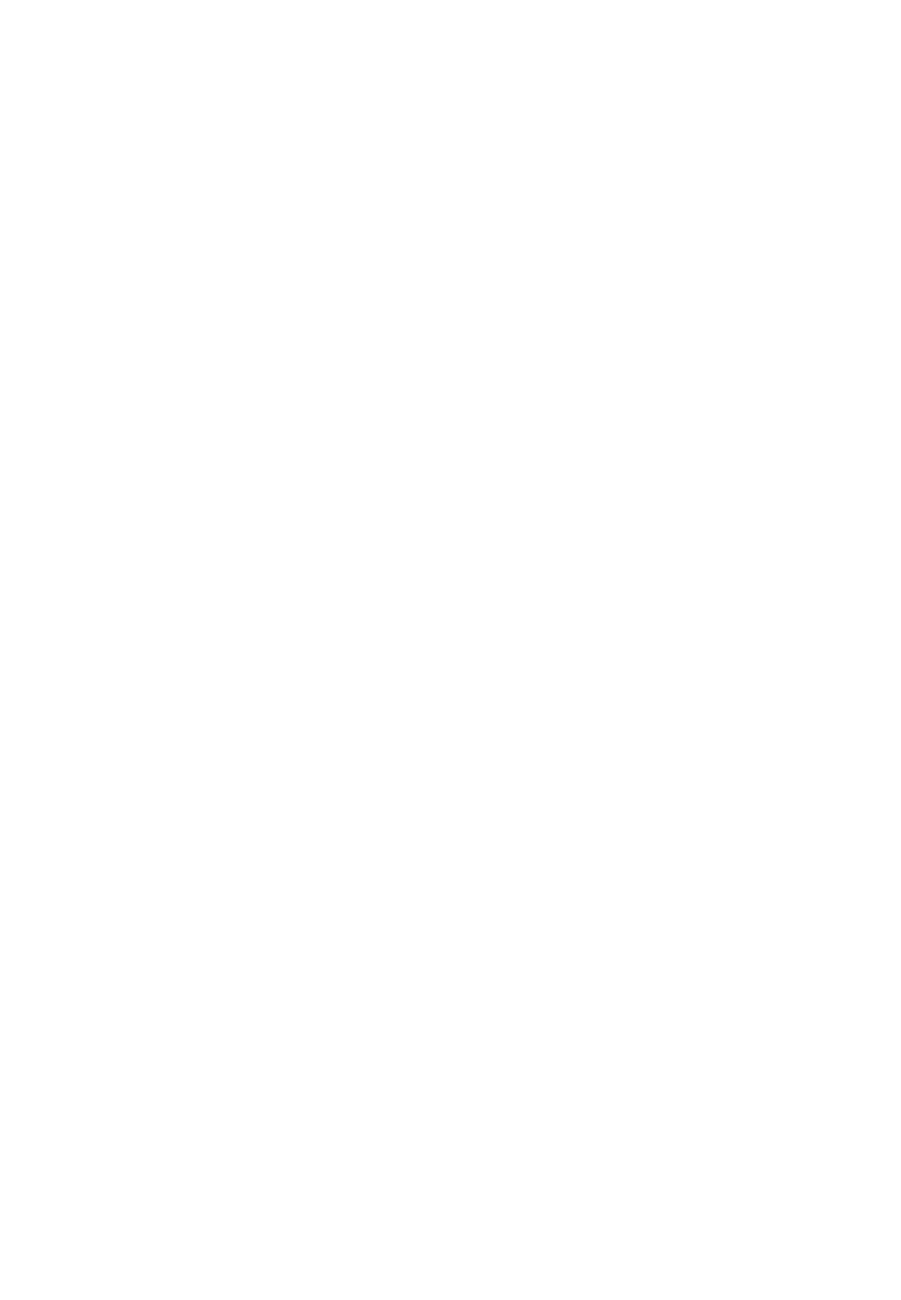
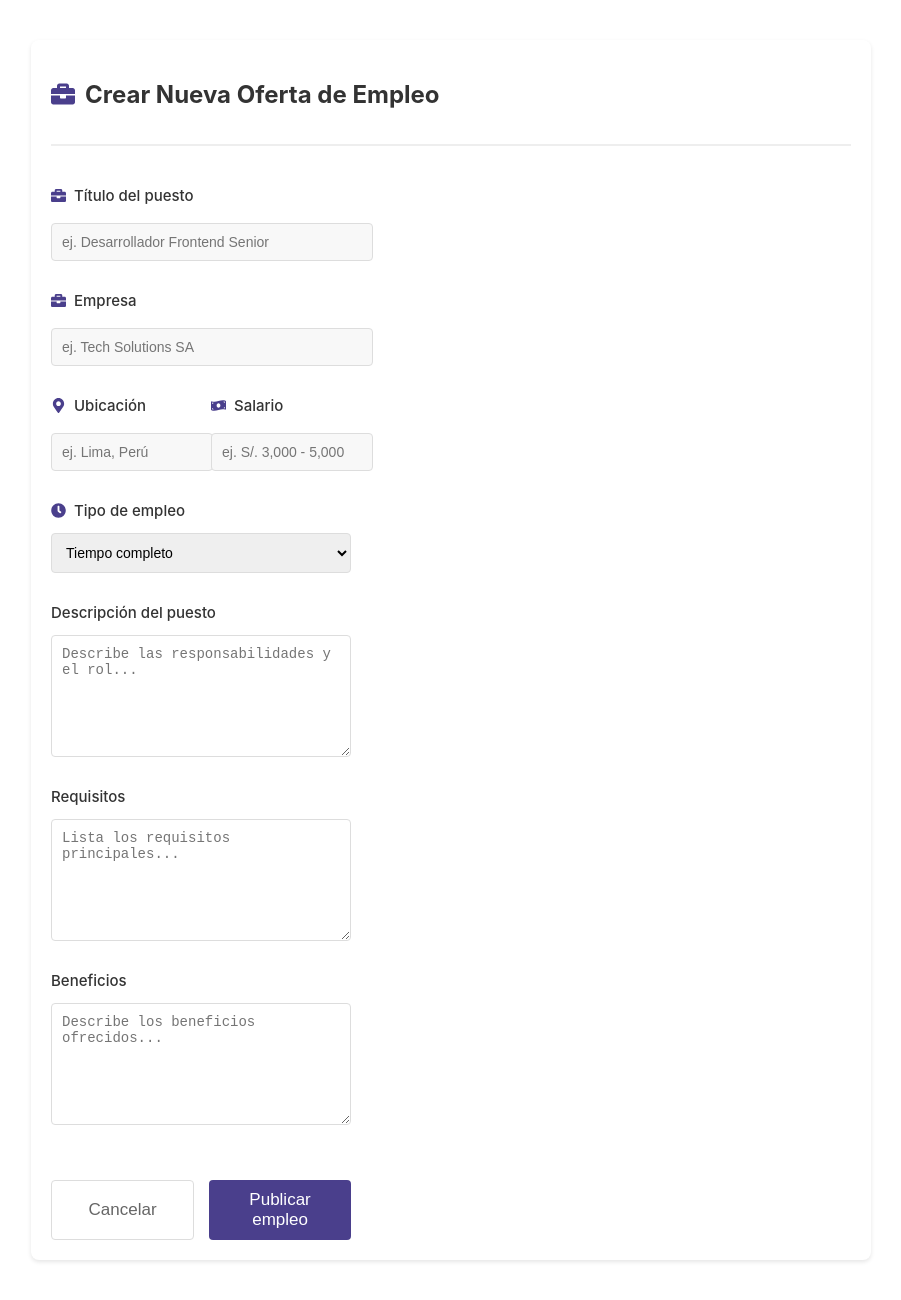
Before and after one commit to TitanFest/GestionEmpleos, a React (Create React App) app: page /CreateJob in a window 1280 px wide. Before the commit this address had no page. Shown: the whole page, without its empty margins (189-1090 px from the left). Before the commit the page ends 800 px from the top, so only its background shows below. Built offline with nearby package versions, Linux system fonts and the light colour scheme.

Commit message:
Creacion de empleo

```diff
--- a/src/App.jsx
+++ b/src/App.jsx
@@ -6,6 +6,9 @@ import Dashboard from './pages/dashboard';  // Ruta protegida
 import ProtectedRoute from './components/ProtectedRoute';
 import Home from './pages/Home';
 import Registro from './components/registro';
+import CreateJob from './components/CreateJob';
+
+
 
 function App() {
   return (
@@ -14,6 +17,7 @@ function App() {
       <Routes>
         <Route path="/" element={<Login />} />
         <Route path="/Home" element={<Home />} />
+        <Route path="/CreateJob" element={<CreateJob />} />
         <Route path="/registro" element={<Registro />} />
         <Route path="/dashboard" element={
             <ProtectedRoute>
--- /dev/null
+++ b/src/components/CreateJob.jsx
@@ -0,0 +1,161 @@
+import React, { useState } from 'react';
+import '../styles/CreateJob.css';
+import { FaBriefcase, FaMapMarkerAlt, FaMoneyBillWave, FaClock } from 'react-icons/fa';
+
+const CreateJob = () => {
+  const [jobData, setJobData] = useState({
+    title: '',
+    company: '',
+    location: '',
+    salary: '',
+    type: 'Tiempo completo',
+    description: '',
+    requirements: '',
+    benefits: ''
+  });
+
+  const handleChange = (e) => {
+    const { name, value } = e.target;
+    setJobData(prevState => ({
+      ...prevState,
+      [name]: value
+    }));
+  };
+
+  const handleSubmit = (e) => {
+    e.preventDefault();
+    // Aquí irá la lógica para enviar los datos al backend
+    console.log(jobData);
+  };
+
+  return (
+    <div className="create-job-container">
+      <div className="create-job-header">
+        <FaBriefcase className="header-icon" />
+        <h2>Crear Nueva Oferta de Empleo</h2>
+      </div>
+
+      <form onSubmit={handleSubmit} className="create-job-form">
+        <div className="form-group">
+          <label>
+            <FaBriefcase className="input-icon" />
+            Título del puesto
+          </label>
+          <input
+            type="text"
+            name="title"
+            value={jobData.title}
+            onChange={handleChange}
+            placeholder="ej. Desarrollador Frontend Senior"
+            required
+          />
+        </div>
+
+        <div className="form-group">
+          <label>
+            <FaBriefcase className="input-icon" />
+            Empresa
+          </label>
+          <input
+            type="text"
+            name="company"
+            value={jobData.company}
+            onChange={handleChange}
+            placeholder="ej. Tech Solutions SA"
+            required
+          />
+        </div>
+
+        <div className="form-row">
+          <div className="form-group">
+            <label>
+              <FaMapMarkerAlt className="input-icon" />
+              Ubicación
+            </label>
+            <input
+              type="text"
+              name="location"
+              value={jobData.location}
+              onChange={handleChange}
+              placeholder="ej. Lima, Perú"
+              required
+            />
+          </div>
+
+          <div className="form-group">
+            <label>
+              <FaMoneyBillWave className="input-icon" />
+              Salario
+            </label>
+            <input
+              type="text"
+              name="salary"
+              value={jobData.salary}
+              onChange={handleChange}
+              placeholder="ej. S/. 3,000 - 5,000"
+            />
+          </div>
+        </div>
+
+        <div className="form-group">
+          <label>
+            <FaClock className="input-icon" />
+            Tipo de empleo
+          </label>
+          <select
+            name="type"
+            value={jobData.type}
+            onChange={handleChange}
+          >
+            <option value="Tiempo completo">Tiempo completo</option>
+            <option value="Medio tiempo">Medio tiempo</option>
+            <option value="Remoto">Remoto</option>
+            <option value="Freelance">Freelance</option>
+          </select>
+        </div>
+
+        <div className="form-group">
+          <label>Descripción del puesto</label>
+          <textarea
+            name="description"
+            value={jobData.description}
+            onChange={handleChange}
+            placeholder="Describe las responsabilidades y el rol..."
+            required
+            rows="4"
+          />
+        </div>
+
+        <div className="form-group">
+          <label>Requisitos</label>
+          <textarea
+            name="requirements"
+            value={jobData.requirements}
+            onChange={handleChange}
+            placeholder="Lista los requisitos principales..."
+            required
+            rows="4"
+          />
+        </div>
+
+        <div className="form-group">
+          <label>Beneficios</label>
+          <textarea
+            name="benefits"
+            value={jobData.benefits}
+            onChange={handleChange}
+            placeholder="Describe los beneficios ofrecidos..."
+            rows="4"
+          />
+        </div>
+
+        <div className="form-actions">
+          <button type="button" className="cancel-btn">Cancelar</button>
+          <button type="submit" className="submit-btn">Publicar empleo</button>
+        </div>
+      </form>
+    </div>
+  );
+};
+
+export default CreateJob;
--- /dev/null
+++ b/src/styles/CreateJob.css
@@ -0,0 +1,117 @@
+.create-job-container {
+  max-width: 800px;
+  margin: 40px auto;
+  padding: 20px;
+  background-color: white;
+  border-radius: 8px;
+  box-shadow: 0 2px 4px rgba(0, 0, 0, 0.1);
+}
+
+.create-job-header {
+  display: flex;
+  align-items: center;
+  gap: 10px;
+  margin-bottom: 30px;
+  padding-bottom: 15px;
+  border-bottom: 2px solid #eee;
+}
+
+.header-icon {
+  font-size: 24px;
+  color: #4a3f8c;
+}
+
+.create-job-form {
+  display: flex;
+  flex-direction: column;
+  gap: 20px;
+}
+
+.form-group {
+  display: flex;
+  flex-direction: column;
+  gap: 8px;
+}
+
+.form-row {
+  display: grid;
+  grid-template-columns: 1fr 1fr;
+  gap: 20px;
+}
+
+label {
+  display: flex;
+  align-items: center;
+  gap: 8px;
+  font-weight: 500;
+  color: #333;
+}
+
+.input-icon {
+  color: #4a3f8c;
+}
+
+input, select, textarea {
+  padding: 10px;
+  border: 1px solid #ddd;
+  border-radius: 4px;
+  font-size: 14px;
+  transition: border-color 0.3s ease;
+}
+
+input:focus, select:focus, textarea:focus {
+  outline: none;
+  border-color: #4a3f8c;
+  box-shadow: 0 0 0 2px rgba(74, 63, 140, 0.1);
+}
+
+textarea {
+  resize: vertical;
+  min-height: 100px;
+}
+
+.form-actions {
+  display: flex;
+  justify-content: flex-end;
+  gap: 15px;
+  margin-top: 20px;
+}
+
+.cancel-btn, .submit-btn {
+  padding: 10px 20px;
+  border-radius: 4px;
+  cursor: pointer;
+  font-weight: 500;
+  transition: all 0.3s ease;
+}
+
+.cancel-btn {
+  background-color: transparent;
+  border: 1px solid #ddd;
+  color: #666;
+}
+
+.submit-btn {
+  background-color: #4a3f8c;
+  border: none;
+  color: white;
+}
+
+.cancel-btn:hover {
+  background-color: #f5f5f5;
+  border-color: #ccc;
+}
+
+.submit-btn:hover {
+  background-color: #3d3575;
+}
+
+@media (max-width: 768px) {
+  .form-row {
+    grid-template-columns: 1fr;
+  }
+
+  .create-job-container {
+    margin: 20px;
+  }
+}
```
